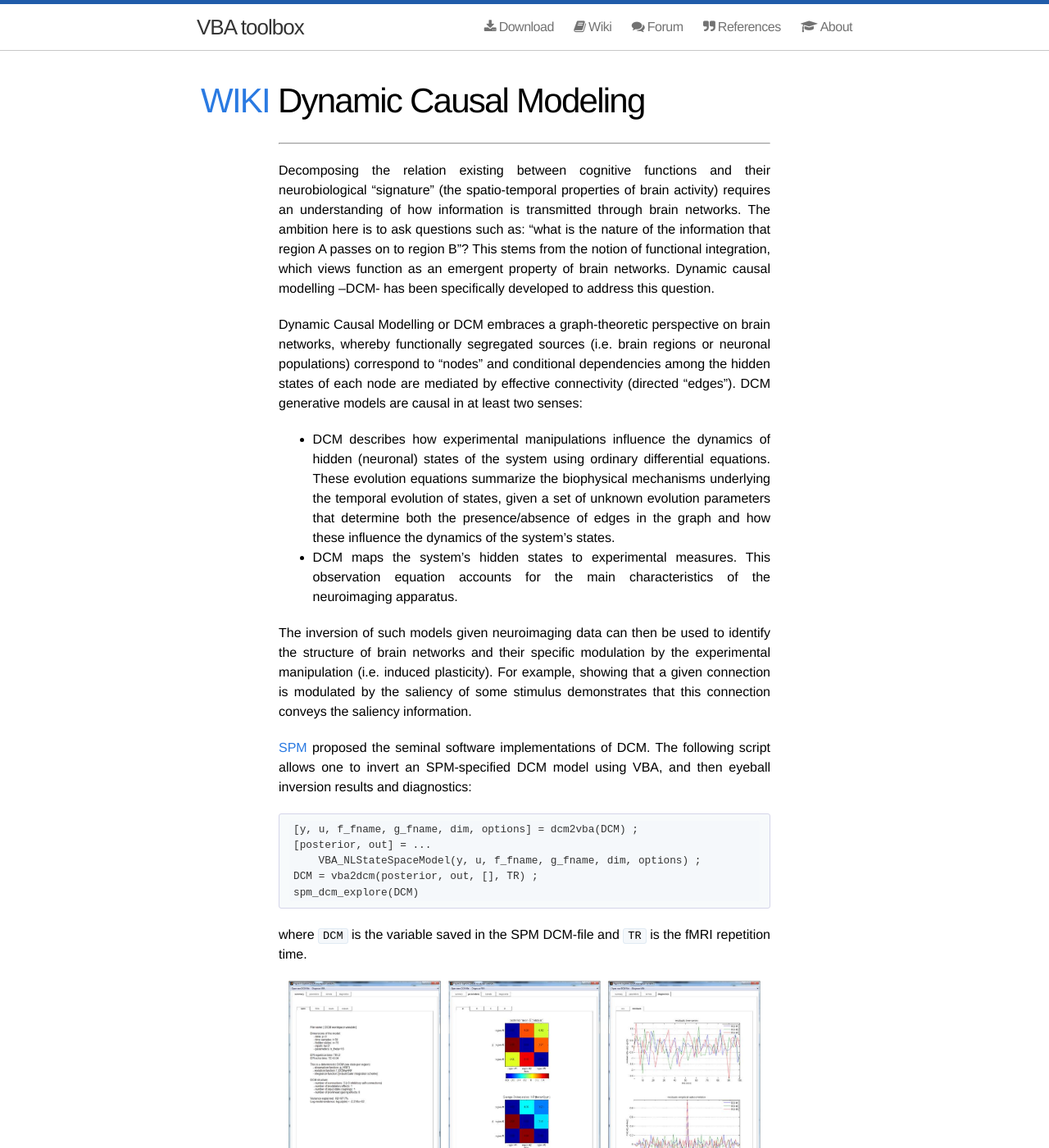
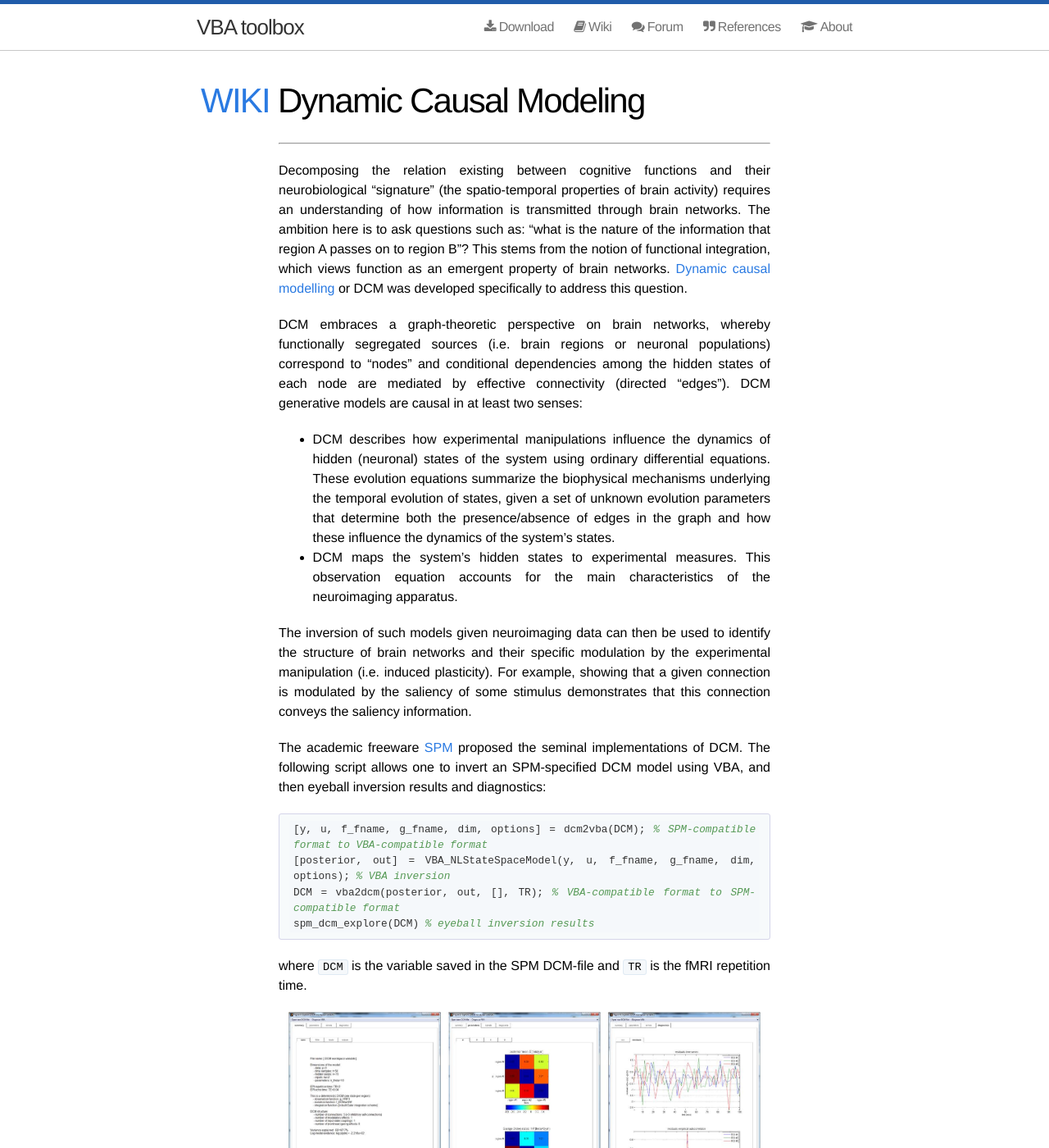
Before and after one commit to MBB-team/VBA-toolbox, a Jekyll site: the page built from _wiki/dcm.md, in a window 1280 px wide and 1400 px high. Shown: the whole window at 82% size. Built offline with Jekyll 4.4.1, drawn with Linux system fonts in a browser that asks for light colours; nearby versions of some CDN libraries; some of the changed text lies outside the part shown.

Commit message:
Update dcm.md

````diff
--- a/_wiki/dcm.md
+++ b/_wiki/dcm.md
@@ -4,31 +4,32 @@
 * Will be replaced with the ToC, excluding the "Contents" header
 {:toc}
 
-Decomposing the relation existing between cognitive functions and their neurobiological "signature" (the spatio-temporal properties of brain activity) requires an understanding of how information is transmitted through brain networks. The ambition here is to ask questions such as: "what is the nature of the information that region A passes on to region B"? This stems from the notion of functional integration, which views function as an emergent property of brain networks. Dynamic causal modelling –DCM- has been specifically developed to address this question.
+Decomposing the relation existing between cognitive functions and their neurobiological "signature" (the spatio-temporal properties of brain activity) requires an understanding of how information is transmitted through brain networks. The ambition here is to ask questions such as: "what is the nature of the information that region A passes on to region B"? This stems from the notion of functional integration, which views function as an emergent property of brain networks. [Dynamic causal modelling](http://www.scholarpedia.org/article/Dynamic_causal_modeling) or DCM was developed specifically to address this question.
 
-Dynamic Causal Modelling or DCM embraces a graph-theoretic perspective on brain networks, whereby functionally segregated sources (i.e. brain regions or neuronal populations) correspond to “nodes” and conditional dependencies among the hidden states of each node are mediated by effective connectivity (directed “edges”). DCM generative models are causal in at least two senses:
+DCM embraces a graph-theoretic perspective on brain networks, whereby functionally segregated sources (i.e. brain regions or neuronal populations) correspond to “nodes” and conditional dependencies among the hidden states of each node are mediated by effective connectivity (directed “edges”). DCM generative models are causal in at least two senses:
 
 - DCM describes how experimental manipulations influence the dynamics of hidden (neuronal) states of the system using ordinary differential equations. These evolution equations summarize the biophysical  mechanisms underlying the temporal evolution of states, given a set of unknown evolution parameters that determine both the presence/absence of edges in the graph and how these influence the dynamics of the system’s states.
 - DCM maps the system’s hidden states to experimental measures. This observation equation accounts for the main characteristics of the neuroimaging apparatus.
 
 The inversion of such models given neuroimaging data can then be used to identify the structure of brain networks and their specific modulation by the experimental manipulation (i.e. induced plasticity). For example, showing that a given connection is modulated by the saliency of some stimulus demonstrates that this connection conveys the saliency information.
 
-[SPM](http://www.fil.ion.ucl.ac.uk/spm/) proposed the seminal software implementations of DCM. The following script allows one to invert an SPM-specified DCM model using VBA, and then eyeball inversion results and diagnostics:
+The academic freeware [SPM](http://www.fil.ion.ucl.ac.uk/spm/) proposed the seminal implementations of DCM. The following script allows one to invert an SPM-specified DCM model using VBA, and then eyeball inversion results and diagnostics:
 
 ```matlab
-[y, u, f_fname, g_fname, dim, options] = dcm2vba(DCM) ;
-[posterior, out] = ...
-    VBA_NLStateSpaceModel(y, u, f_fname, g_fname, dim, options) ;
-DCM = vba2dcm(posterior, out, [], TR) ;
-spm_dcm_explore(DCM)
+[y, u, f_fname, g_fname, dim, options] = dcm2vba(DCM); % SPM-compatible format to VBA-compatible format
+[posterior, out] = VBA_NLStateSpaceModel(y, u, f_fname, g_fname, dim, options); % VBA inversion
+DCM = vba2dcm(posterior, out, [], TR); % VBA-compatible format to SPM-compatible format
+spm_dcm_explore(DCM) % eyeball inversion results
 ```
 
 where `DCM` is the variable saved in the SPM DCM-file and `TR` is the fMRI repetition time.
 
 ![]({{ site.baseurl }}/images/wiki/tabs/dcm1.jpg)
 
-A number of demonstration scripts have been written for DCM:
+A number of VBA demonstration scripts have been written for DCM:
 
 - `demo_dcm_1region.m`: this script simulates and inverts a 1-node network model. It is useful to assess the statistical identifiability of local self-inhibitory processes and neuro-vascular coupling parameters.
 - `demo_dcm4fmri.m`: this script simulates and inverts a 3-nodes network model, with induced network plasticity. Emphasis is put on the influence of neural noise on the system's dynamics.
 - `demo_dcm4fmri_distributed.m`: this script simulates and inverts a 3-nodes network model (same as above). Here, the observation function has been augmented with unknown spatial profile of activation, which can be useful to capture non-trivial spatial encoding of experimentally controlled stimuli or observed behaviour.
+
+> **Tip:** By default, a DCM analysis relies upon a deterministic model of neural dynamics. However, VBA can be used to invert *stochastic* DCMs, whereby unpredictable neural perturbations are allowed to interact with responses evoked by the experimental manipulation. This is done by [changing VBA's priors on state noise precision]({{ site.baseurl }}/wiki/VBA-model-inversion-in-4-steps).
````
